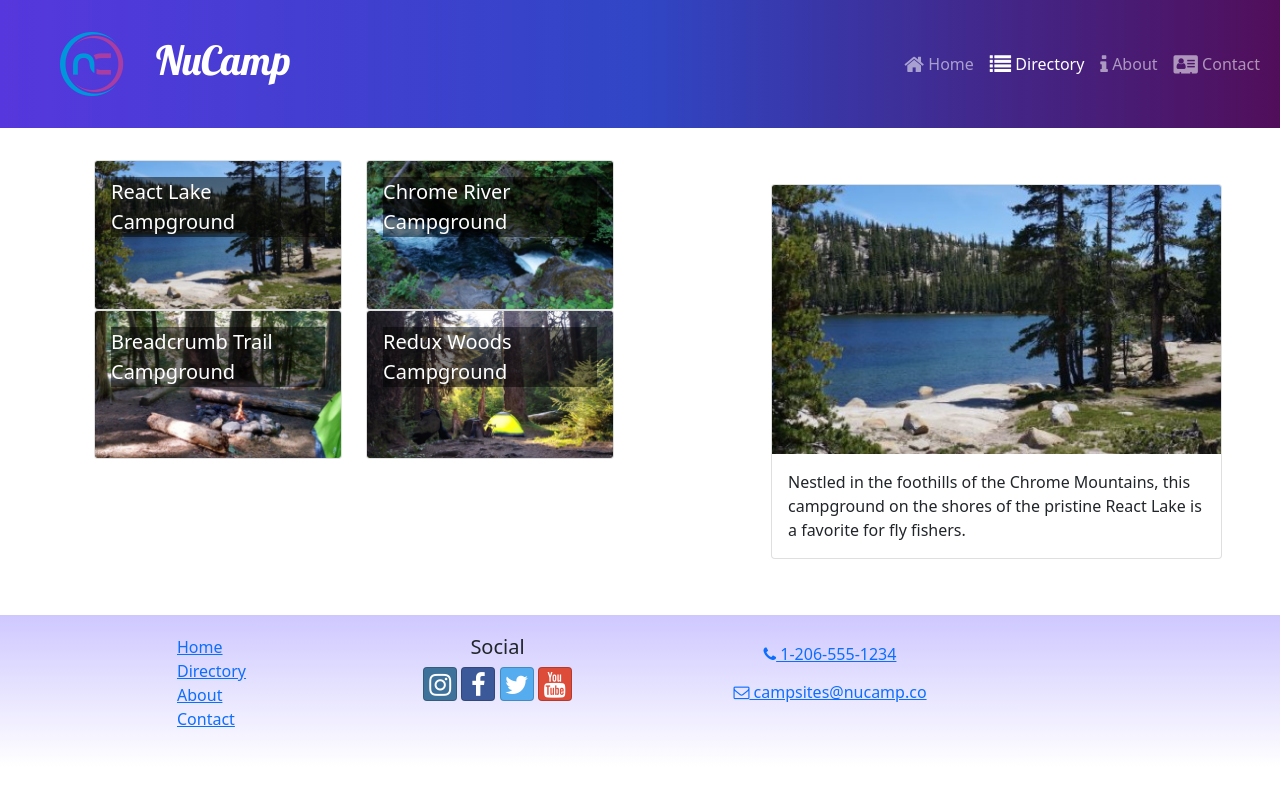
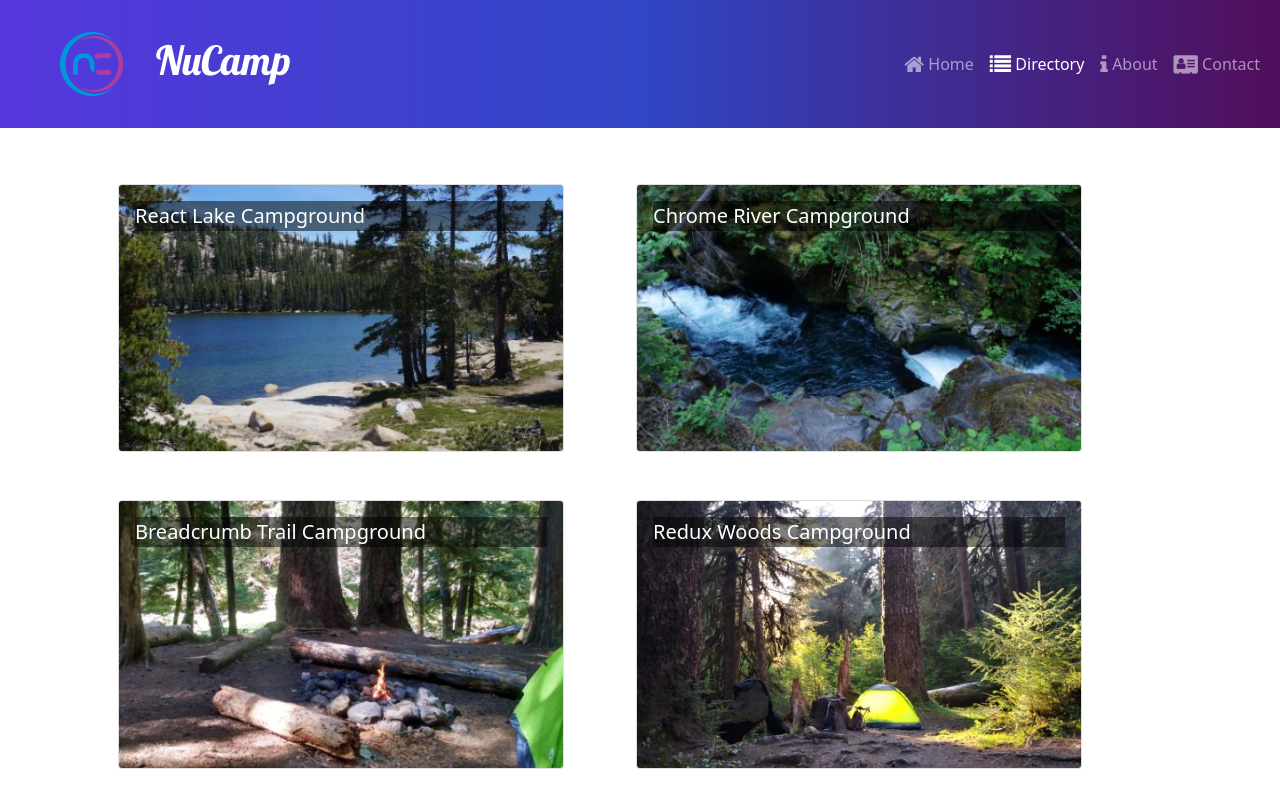
Before and after one commit to PntraNegra/nucampsite-updated, a React (Create React App) app: page /directory in a window 1280 px wide. Shown: the top 800 px of the page. Built offline with nearby package versions, Linux system fonts and the light colour scheme.

Commit message:
Adding functionality with useParams and react router dom

```diff
--- a/src/App.js
+++ b/src/App.js
@@ -6,6 +6,7 @@
 import Header from './components/Header';
 import Footer from './components/Footer';
 import CampsiteDirectoryPage from './pages/CampsitesDirectoryPage';
+import CampsiteDetailPage from './pages/CampsiteDetailPage';
 import './App.css';
 
 function App() {
@@ -16,6 +17,7 @@
         <Route path='/' element={<HomePage />} />
         <Route path='contact' element={<ContactPage />} />
         <Route path='directory' element={<CampsiteDirectoryPage />} />
+        <Route path='directory/:campsiteId' element={<CampsiteDetailPage />} />
       </Routes>
       <Footer />
     </div>
--- a/src/features/campsites/CampsiteCard.js
+++ b/src/features/campsites/CampsiteCard.js
@@ -1,8 +1,10 @@
+import { Link } from "react-router-dom";
 import { Card, CardImg, CardImgOverlay, CardTitle } from "reactstrap";
 
 const CampsiteCard = ({ campsite }) => {
-    const { image, name } = campsite;
+    const { id, image, name } = campsite;
     return (
+        <Link to={`${id}`}>
             <Card>
                 <CardImg
                     width='100%'
@@ -13,6 +15,7 @@
                     <CardTitle>{name}</CardTitle>
                 </CardImgOverlay>
             </Card>
+        </Link>
     );
 }
 
--- a/src/features/campsites/CampsitesList.js
+++ b/src/features/campsites/CampsitesList.js
@@ -2,7 +2,7 @@
 import { Col, Row } from 'reactstrap';
 import { selectAllCampsites } from './campsitesSlice';
 
-const CampsiteLists = ({ setCampsiteId }) => {
+const CampsiteLists = () => {
     const campsites = selectAllCampsites();
 
     return(
@@ -10,10 +10,9 @@
             {campsites.map((campsite) => {
                 return (
                     <Col
-                    md='5' c
-                    lassName='m-4'
+                    md='5'
+                    className='m-4'
                     key={campsite.id}
-                    onClick={() => setCampsiteId(campsite.id)}
                     >
                         <CampsiteCard campsite={campsite} />
                     </Col>
--- a/src/features/campsites/campsitesSlice.js
+++ b/src/features/campsites/campsitesSlice.js
@@ -5,7 +5,7 @@
 };
 
 export const selectCampsiteById = (id) => {
-    return CAMPSITES.find((campsite) => campsite.id === id);
+    return CAMPSITES.find((campsite) => campsite.id === parseInt(id));
 };
 
 export const selectFeaturedCampsite = () => {
--- /dev/null
+++ b/src/pages/CampsiteDetailPage.js
@@ -0,0 +1,19 @@
+import { Container, Row } from "reactstrap";
+import { useParams } from "react-router-dom";
+import { selectCampsiteById } from "../features/campsites/campsitesSlice";
+import CampsiteDetail from "../features/campsites/CampsiteDetail";
+
+const CampsiteDetailPage = () => {
+    const { campsiteId } = useParams();
+    const campsite = selectCampsiteById(campsiteId);
+
+    return(
+        <Container>
+            <Row>
+                <CampsiteDetail campsite={campsite} />
+            </Row>
+        </Container>
+    );
+};
+
+export default CampsiteDetailPage;
--- a/src/pages/CampsitesDirectoryPage.js
+++ b/src/pages/CampsitesDirectoryPage.js
@@ -1,23 +1,11 @@
-import { useState } from 'react';
-import { Container, Row, Col } from 'reactstrap';
-import CampsiteDetail from '../features/campsites/CampsiteDetail';
+import { Container } from 'reactstrap';
 import CampsitesList from '../features/campsites/CampsitesList';
-import { selectCampsiteById } from '../features/campsites/campsitesSlice';
 
 const CampsiteDirectoryPage = () => {
 
-    const [campsiteId, setCampsiteId] = useState(0);
-    const selectedCampsite = selectCampsiteById(campsiteId);
     return (
         <Container>
-            <Row>
-                <Col sm='5' md='7'>
-                    <CampsitesList setCampsiteId={setCampsiteId} />
-                </Col>
-                <Col sm='7' md='5'>
-                    <CampsiteDetail campsite={selectedCampsite} />
-                </Col>
-            </Row>
+            <CampsitesList/>
         </Container>
     );
 };
```
Lines whose indentation alone changed are shown as unchanged.
